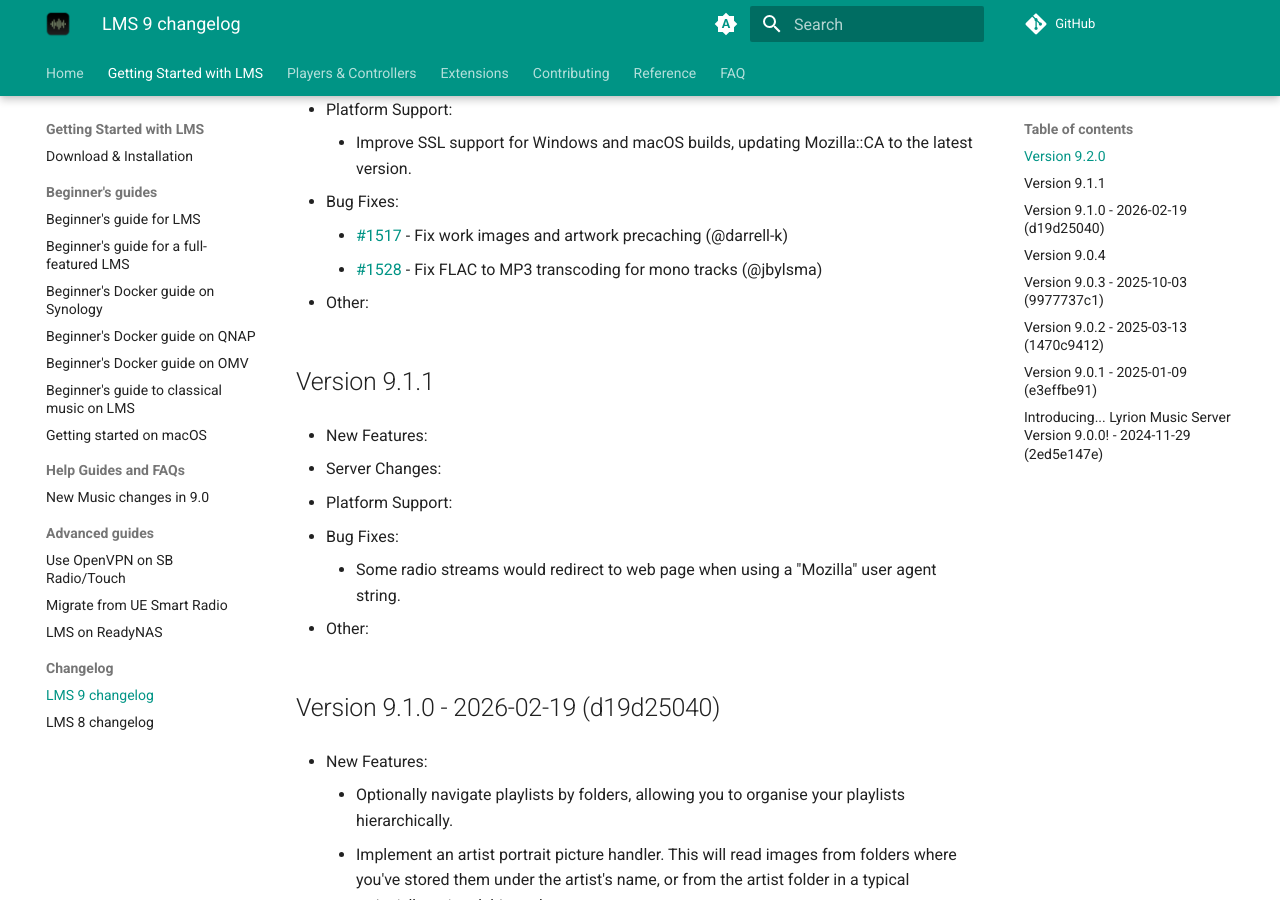
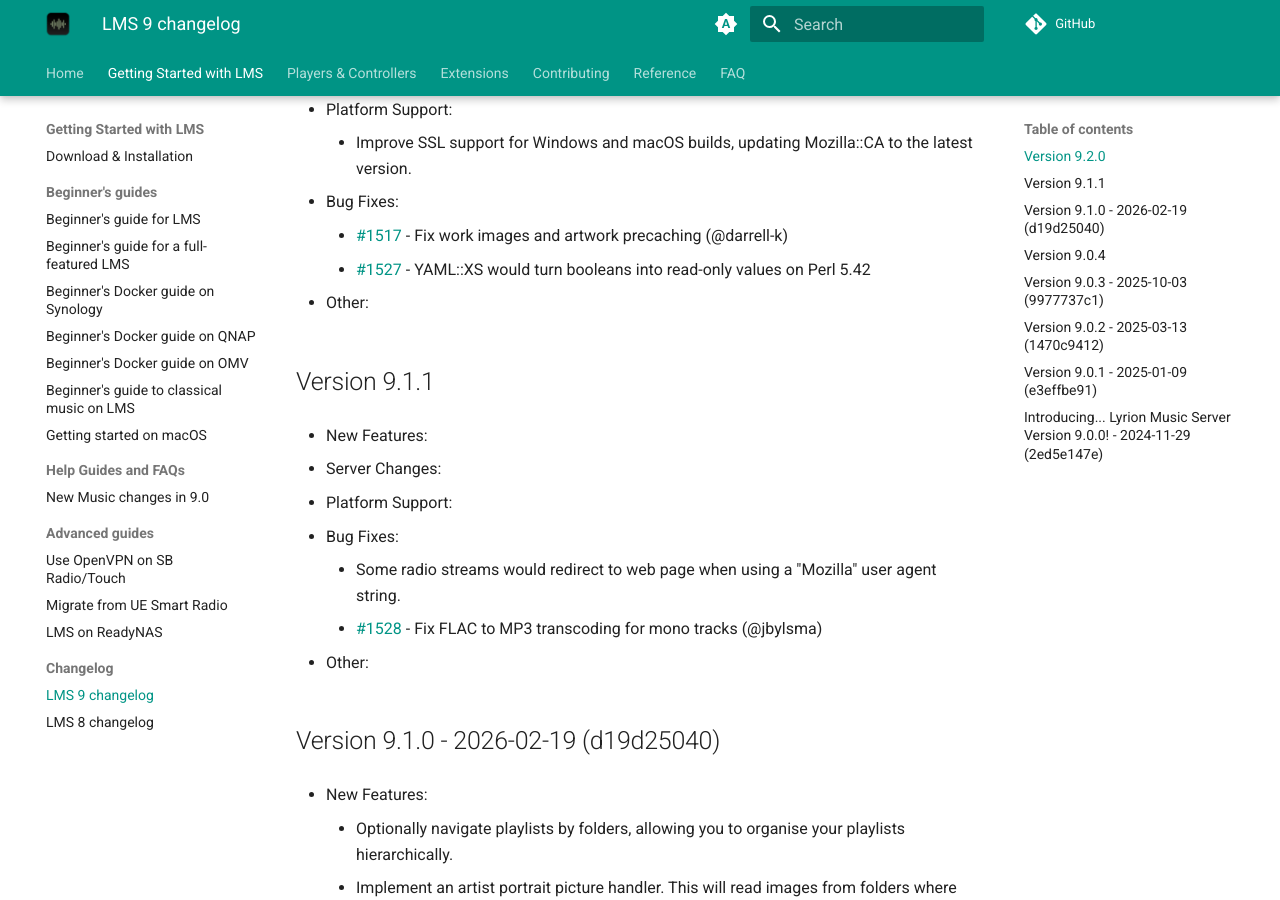
Before and after one commit to LMS-Community/lms-community.github.io, an MkDocs documentation site: the page built from docs/getting-started/changelog-lms9.md, in a window 1280 px wide and 900 px high, scrolled down 390 px. Built offline with MkDocs 1.6.1 and Material for MkDocs 9.7.7, drawn with Linux system fonts in a browser that asks for light colours; a script that is not in the unit is left out; plug-ins that fetch from the network failed and are left out; comment, search, counter and statistics services are not loaded.

Commit message:
Update external data sources

```diff
--- a/docs/getting-started/changelog-lms9.md
+++ b/docs/getting-started/changelog-lms9.md
@@ -15,7 +15,7 @@
 - Bug Fixes:
 
 	- [#1517](https://github.com/LMS-Community/slimserver/pull/1517) \- Fix work images and artwork precaching (@darrell-k)
-	- [#1528](https://github.com/LMS-Community/slimserver/pull/1528) \- Fix FLAC to MP3 transcoding for mono tracks (@jbylsma)
+	- [#1527](https://github.com/LMS-Community/slimserver/pull/1527) \- YAML::XS would turn booleans into read-only values on Perl 5.42
 
 - Other:
 
```
Also changed, not shown: other parts of docs/getting-started/changelog-lms9.md (+1 -0 lines).
